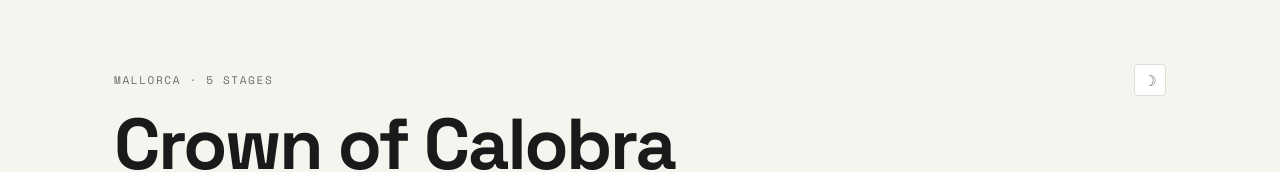
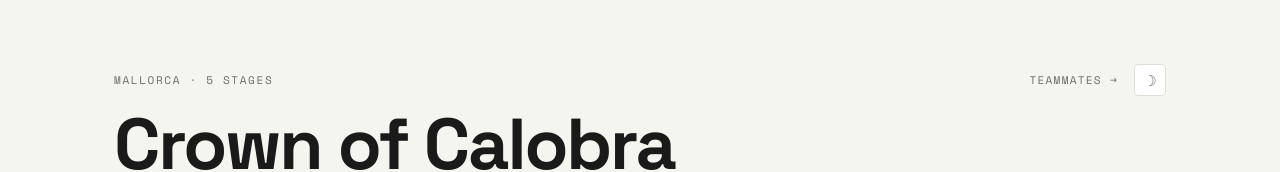
Before and after one commit to francouee/crown-of-calobra, a React (Vite) app in the folder frontend/: page / in a window 1280 px wide. Shown: the top 172 px of the page. Built offline with nearby package versions, Linux system fonts and the light colour scheme; no server answers.

Commit message:
Add /teammates route and Teammates link to home header

```diff
--- a/frontend/src/App.jsx
+++ b/frontend/src/App.jsx
@@ -2,6 +2,7 @@ import { createContext, useContext } from 'react'
 import { Routes, Route } from 'react-router-dom'
 import HomePage from './pages/HomePage.jsx'
 import StagePage from './pages/StagePage.jsx'
+import TeammatesPage from './pages/TeammatesPage.jsx'
 import { useTheme } from './hooks/useTheme.js'
 
 export const ThemeContext = createContext({ theme: 'dark', toggle: () => {} })
@@ -14,6 +15,7 @@ export default function App() {
       <Routes>
         <Route path="/" element={<HomePage />} />
         <Route path="/stage/:id" element={<StagePage />} />
+        <Route path="/teammates" element={<TeammatesPage />} />
       </Routes>
     </ThemeContext.Provider>
   )
--- a/frontend/src/pages/HomePage.jsx
+++ b/frontend/src/pages/HomePage.jsx
@@ -32,7 +32,10 @@ export default function HomePage() {
         <div className={styles.headerInner}>
           <div className={styles.headerTop}>
             <span className={styles.eyebrow}>Mallorca · {stages.length} Stages</span>
-            <ThemeToggle theme={theme} onToggle={toggle} />
+            <div className={styles.headerActions}>
+              <Link to="/teammates" className={styles.teammatesLink}>Teammates →</Link>
+              <ThemeToggle theme={theme} onToggle={toggle} />
+            </div>
           </div>
           <h1 className={styles.title}>Crown of Calobra</h1>
           <p className={styles.tagline}>
--- a/frontend/src/pages/HomePage.module.css
+++ b/frontend/src/pages/HomePage.module.css
@@ -111,6 +111,25 @@
   font-size: 13px;
 }
 
+.headerActions {
+  display: flex;
+  align-items: center;
+  gap: 16px;
+}
+
+.teammatesLink {
+  font-family: var(--font-mono);
+  font-size: 11px;
+  letter-spacing: 0.12em;
+  text-transform: uppercase;
+  color: var(--text-secondary);
+  transition: color 0.15s;
+}
+
+.teammatesLink:hover {
+  color: var(--accent);
+}
+
 @media (max-width: 560px) {
   .grid {
     grid-template-columns: 1fr;
```
